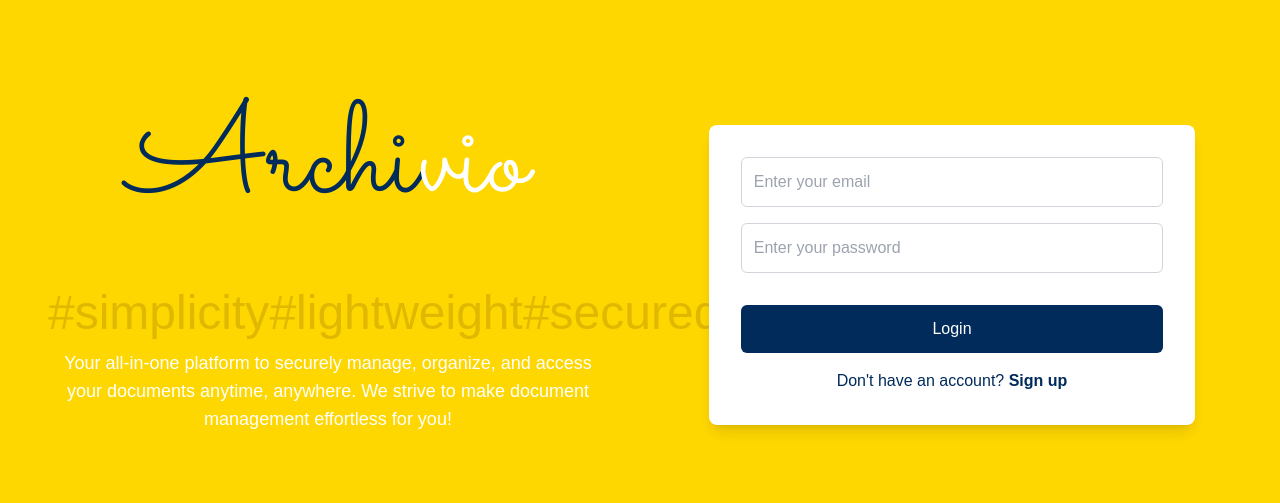
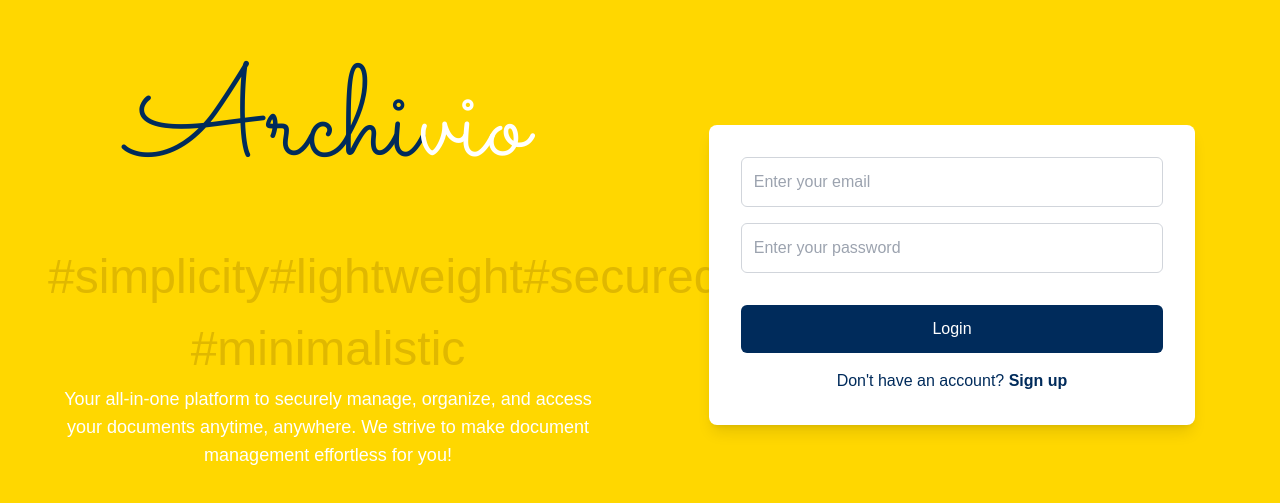
Before and after one commit to prashanth4943/dms-vue, a Vue app: page / in a window 1280 px wide. Shown: the part 125-628 px from the top of the page. Built offline with nearby package versions, Linux system fonts and the light colour scheme; a web font is replaced by a local one.

Commit message:
login page chnages

```diff
--- a/src/components/FormComponent.vue
+++ b/src/components/FormComponent.vue
@@ -12,8 +12,8 @@
           <li class="text-[#E0B800] flex justify-center items-center">#simplicity</li>
           <li class="text-[#E0B800] flex justify-center items-center">#lightweight</li>
           <li class="text-[#E0B800] flex justify-center items-center">#secured</li>
-          <li class="text-[#E0B800] flex justify-center items-center">#minimalistic</li>
         </ul>
+        <li class="text-[#E0B800] flex justify-center items-center text-[2rem] md:text-[3rem]">#minimalistic</li>
 
         <!-- Description with adjusted text size and dim blue color -->
         <p class="text-lg text-white mb-8">
```
